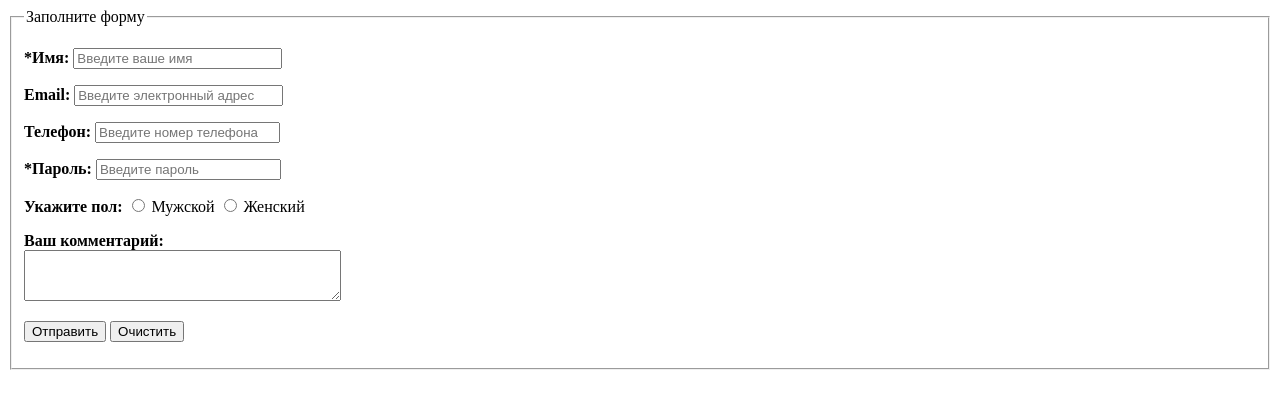
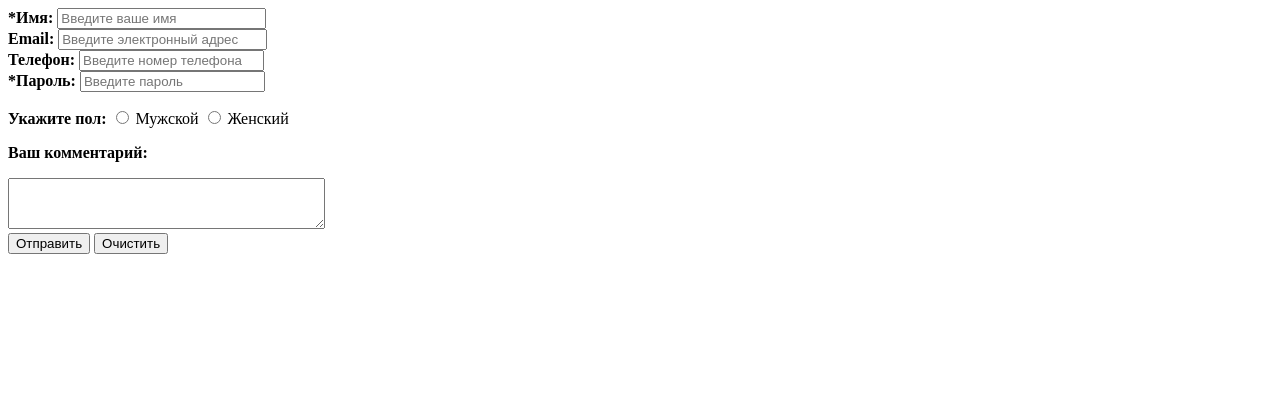
Before and after one commit to AleksandrKopach/form, a plain HTML site: page index.html in a window 1280 px wide. Drawn offline with Linux system fonts and the light colour scheme.

Commit message:
Update index.html

```diff
--- a/index.html
+++ b/index.html
@@ -7,34 +7,38 @@
   </head>
   <body>
     <form name="test" method="POST">
-     <fieldset>
-       <legend>Заполните форму</legend>
-        <p><label for="your_name"> <b>*Имя:</b></label>
+     <fieldse>
+        <div>
+          <label for="your_name"> <b>*Имя:</b></label>
           <input type="text" id="your_name" size="23" required placeholder="Введите ваше имя">
-        </p>
-        <p><label for="your_email"> <b>Email:</b></label>
+        </div>
+        </div>
+          <label for="your_email"> <b>Email:</b></label>
           <input type="email" id="your_email" size="23" required placeholder="Введите электронный адрес">
-        </p>
-        <p><label for="your_tel"><b>Телефон:</b></label>
+        </div>
+        <div>
+          <label for="your_tel"><b>Телефон:</b></label>
           <input type="tel" id="your_tel" placeholder="Введите номер телефона">
-        </p>
-        <p><label for="your_password"><b>*Пароль:</b></label>
+        </div>
+        <div>
+          <label for="your_password"><b>*Пароль:</b></label>
          <input type="password" id="your_password" required placeholder="Введите пароль">
-        </p>
-        <p><b>Укажите пол:</b>
+        </div>
+        <section>
+          <p><b>Укажите пол:</b></>
           <input type="radio" id="male" name="gender" required value="male">
           <label  for="male">Мужской</label>
           <input type="radio" id="female" name="gender" value="female">
           <label for="female">Женский</label>
-        </p>
-        <p>
-          <b>Ваш комментарий:</b><br />
+        </section>
+        <div>
+          <p><b>Ваш комментарий:</b></p>
           <textarea name="comment" cols="37" rows="3"></textarea>
-        </p>
-       <p>
+        </div>
+        <div>
           <button type="submit" value="Отправить">Отправить</button>
           <button type="reset" value="Очистить">Очистить</button>
-       </p>
+        </div>
       </fieldset>
     </form>
   </body>
```
Lines whose indentation alone changed are shown as unchanged.
